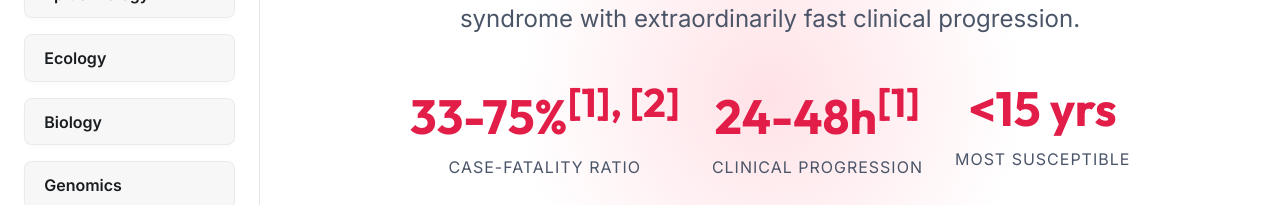
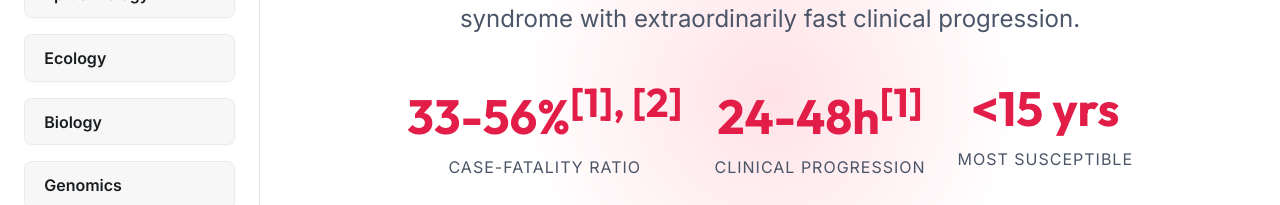
Before and after one commit to amrutkpatel/CHPVWeb, a React (Vite) app: page / in a window 1280 px wide. Shown: the part 174-379 px from the top of the page. Built offline with nearby package versions, Linux system fonts and the light colour scheme.

Commit message:
Update CFR range upper bound to 56%

```diff
--- a/src/components/Hero.jsx
+++ b/src/components/Hero.jsx
@@ -11,7 +11,7 @@ const Hero = ({ language }) => {
 
       <div className="hero-stats">
         <div className="stat-item">
-          <div className="stat-value">33-75%<sup><a href="#ref-1">[1]</a>, <a href="#ref-2">[2]</a></sup></div>
+          <div className="stat-value">33-56%<sup><a href="#ref-1">[1]</a>, <a href="#ref-2">[2]</a></sup></div>
           <div className="stat-label">{translate('hero_stat_cfr', language)}</div>
         </div>
         <div className="stat-item">
```
